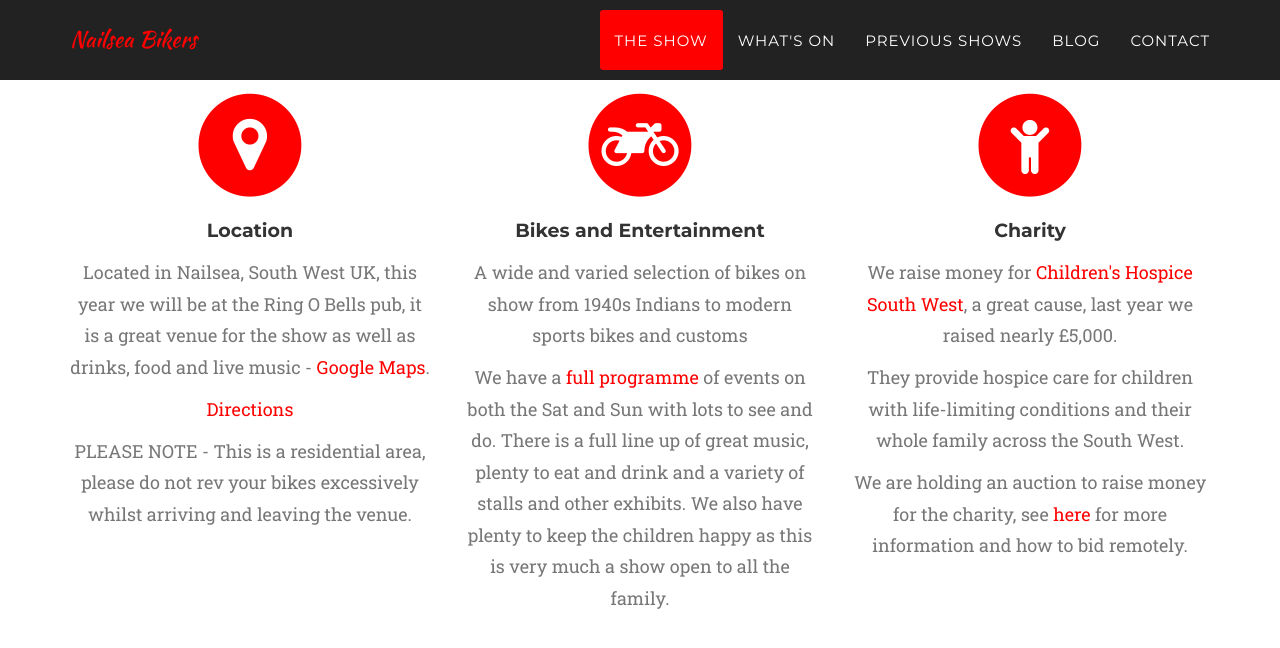
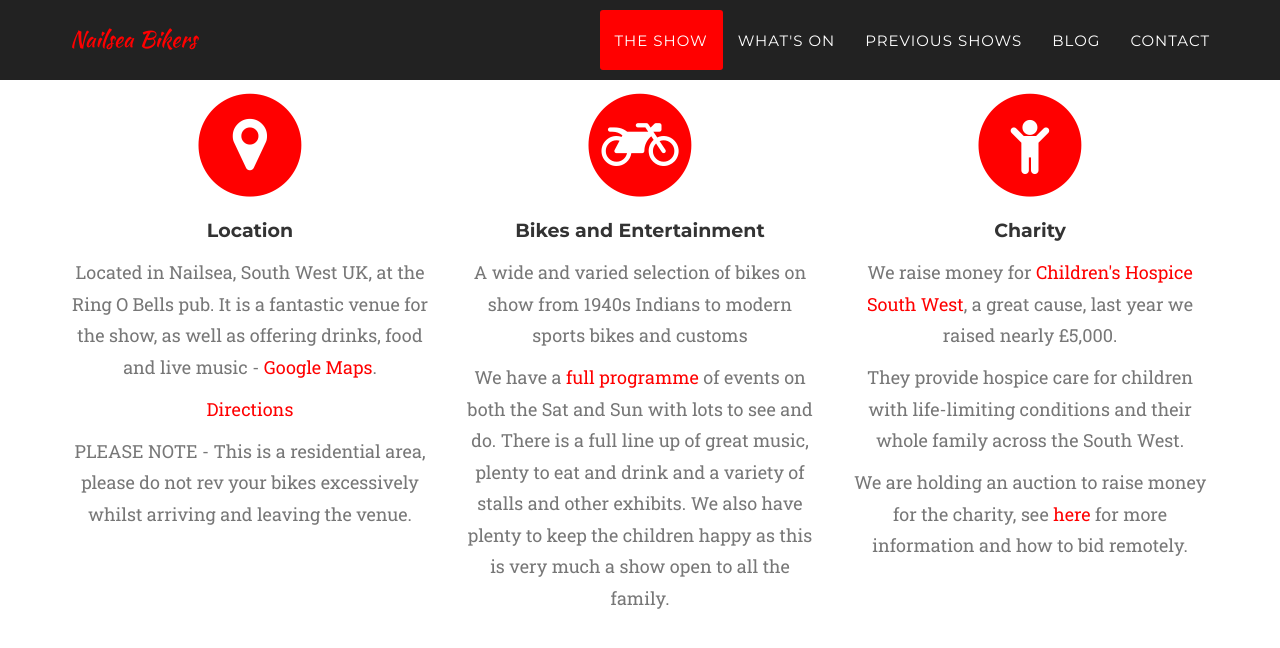
Before and after one commit to nailsea-bikers/nailsea-bikers.github.io, a Jekyll site: the page built from index.html, in a window 1280 px wide and 900 px high, scrolled down 979 px. Shown: the top 648 px of the window. Built offline with Jekyll 4.4.1, drawn with Linux system fonts in a browser that asks for light colours; some web fonts are replaced; comment, search, counter and statistics services are not loaded.

Commit message:
2022 updates

```diff
--- a/_includes/theshow.html
+++ b/_includes/theshow.html
@@ -14,7 +14,7 @@
                         <i class="fa fa-map-marker fa-stack-1x fa-inverse"></i>
                     </span>
                     <h4 class="service-heading">Location</h4>
-                    <p class="text-muted">Located in Nailsea, South West UK, this year we will be at the Ring O Bells pub, it is a great venue for the show as well as drinks, food and live music - <a href="https://goo.gl/maps/W6MeZ2wZbGC2" target="_blank">Google Maps</a>.</p>
+                    <p class="text-muted">Located in Nailsea, South West UK, at the Ring O Bells pub. It is a fantastic venue for the show, as well as offering drinks, food and live music - <a href="https://goo.gl/maps/W6MeZ2wZbGC2" target="_blank">Google Maps</a>.</p>
                     <p class="test-muted"><a href="{{ "/blog/2019/05/11/directions/" | prepend: site.baseurl }}">Directions</a></p>
                     <p class="text-muted">PLEASE NOTE - This is a residential area, please do not rev your bikes excessively whilst arriving and leaving the venue.</p>
                 </div>
@@ -25,7 +25,7 @@
                     </span>
                     <h4 class="service-heading">Bikes and Entertainment</h4>
                     <p class="text-muted">A wide and varied selection of bikes on show from 1940s Indians to modern sports bikes and customs</p>
-                    <p class="text-muted">We have a <a href="{{ "/blog/2021/03/11/programme-2021/" | prepend: site.baseurl }}">full programme</a> of events on both the Sat and Sun with lots to see and do. There is a full line up of great music, plenty to eat and drink and a variety of stalls and other exhibits. We also have plenty to keep the children happy as this is very much a show open to all the family.</p>
+                    <p class="text-muted">We have a <a href="{{ "/blog/2022/05/08/programme-2022/" | prepend: site.baseurl }}">full programme</a> of events on both the Sat and Sun with lots to see and do. There is a full line up of great music, plenty to eat and drink and a variety of stalls and other exhibits. We also have plenty to keep the children happy as this is very much a show open to all the family.</p>
                 </div>
                 <div class="col-md-4">
                     <span class="fa-stack fa-4x">
--- a/_posts/2019-11-05-directions.markdown
+++ b/_posts/2019-11-05-directions.markdown
@@ -1,9 +1,9 @@
 ---
 title: Directions to the show
 layout: blog
-date: 2019-05-11
-img:
-thumbnail:
+date: 2022-05-08
+img: directions-2022.jpg
+thumbnail: directions-2022-400.jpg
 alt: Directions to show
 category: blog
 description: Directions to the Nailsea Bike Show
```
Also changed, not shown: _posts/2022-05-08-programme-2022.markdown (added, +57 -0 lines), img/blog/directions-2022-400.jpg (added), img/blog/directions-2022.jpg (added).
